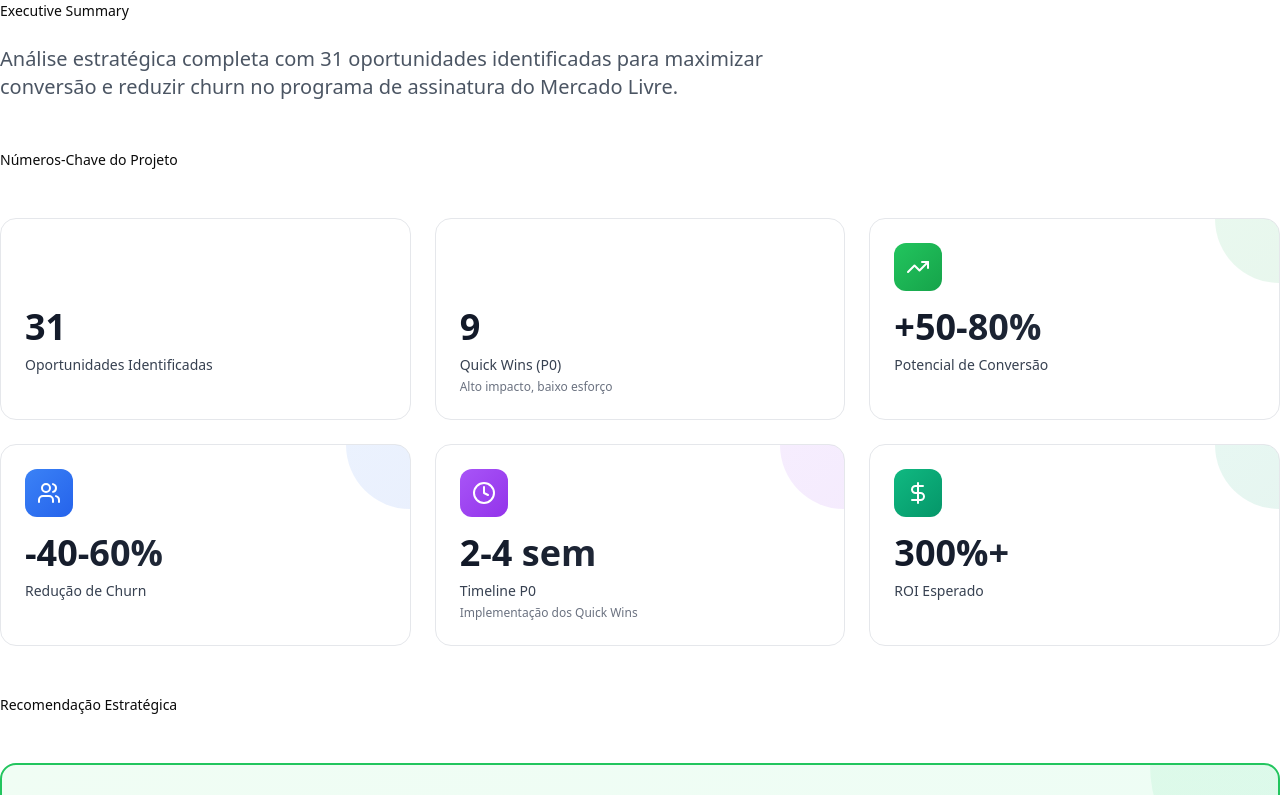
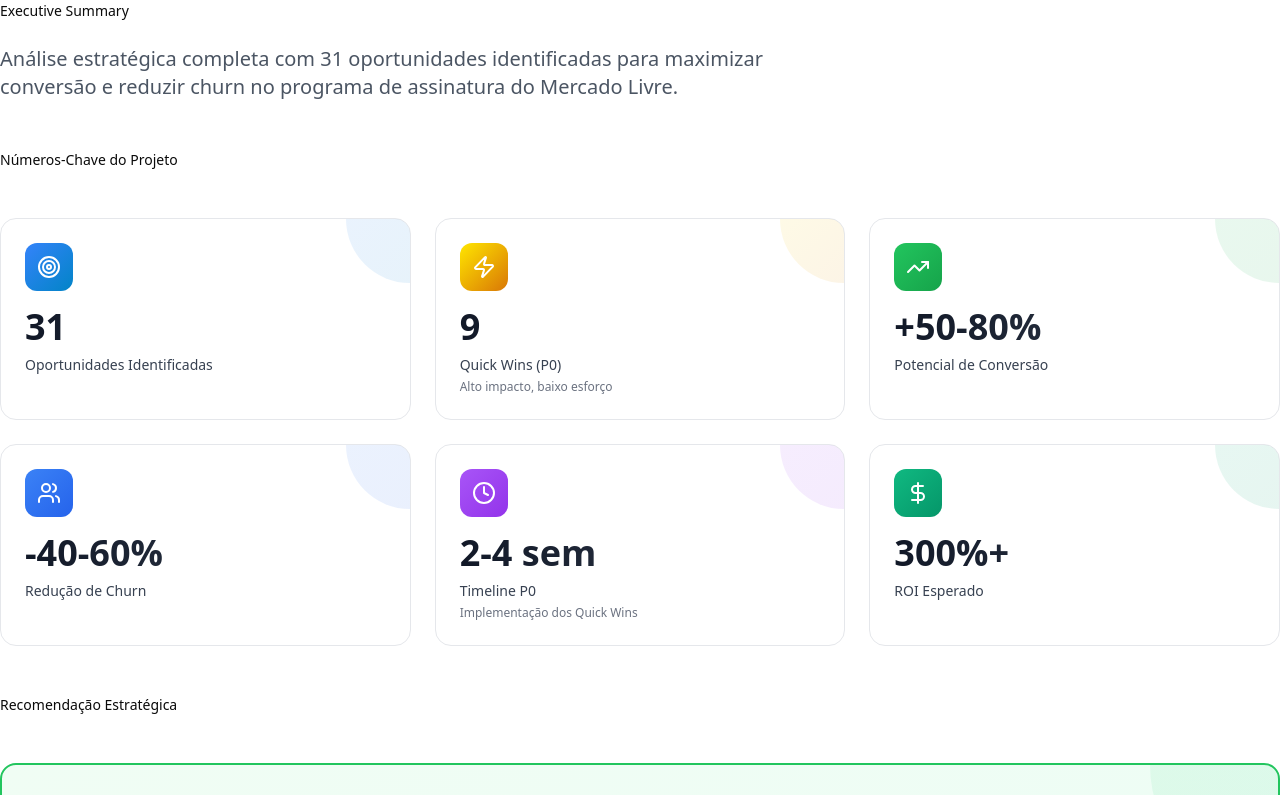
Before and after one commit to thaisnsouzaproductdesigner/Meli, a Next.js app: page / in a window 1280 px wide. Shown: the top 795 px of the page. Built offline with nearby package versions, Linux system fonts and the light colour scheme.

Commit message:
fix: Ajustar cores do shadcn/ui para Mercado Livre (azul e amarelo)

```diff
--- a/styles/globals.css
+++ b/styles/globals.css
@@ -10,18 +10,18 @@
     --card-foreground: #0a0a0a;
     --popover: #ffffff;
     --popover-foreground: #0a0a0a;
-    --primary: #171717;
-    --primary-foreground: #fafafa;
+    --primary: #3483fa;
+    --primary-foreground: #ffffff;
     --secondary: #f5f5f5;
     --secondary-foreground: #171717;
     --muted: #f5f5f5;
     --muted-foreground: #737373;
-    --accent: #f5f5f5;
+    --accent: #ffe600;
     --accent-foreground: #171717;
     --destructive: #e7000b;
     --border: #e5e5e5;
     --input: #e5e5e5;
-    --ring: #a1a1a1;
+    --ring: #3483fa;
     --chart-1: #f54900;
     --chart-2: #009689;
     --chart-3: #104e64;
@@ -29,12 +29,12 @@
     --chart-5: #fe9a00;
     --sidebar: #fafafa;
     --sidebar-foreground: #0a0a0a;
-    --sidebar-primary: #171717;
-    --sidebar-primary-foreground: #fafafa;
+    --sidebar-primary: #3483fa;
+    --sidebar-primary-foreground: #ffffff;
     --sidebar-accent: #f5f5f5;
     --sidebar-accent-foreground: #171717;
     --sidebar-border: #e5e5e5;
-    --sidebar-ring: oklch(0.708 0 0);
+    --sidebar-ring: #3483fa;
     --radius: 0.625rem;
   }
 
@@ -45,18 +45,18 @@
     --card-foreground: #fafafa;
     --popover: #171717;
     --popover-foreground: #fafafa;
-    --primary: #e5e5e5;
-    --primary-foreground: #171717;
+    --primary: #5ea3fb;
+    --primary-foreground: #ffffff;
     --secondary: #262626;
     --secondary-foreground: #fafafa;
     --muted: #262626;
     --muted-foreground: #a1a1a1;
-    --accent: #262626;
-    --accent-foreground: #fafafa;
+    --accent: #ffed4e;
+    --accent-foreground: #171717;
     --destructive: #ff6467;
     --border: #ffffff1a;
     --input: #ffffff26;
-    --ring: #737373;
+    --ring: #5ea3fb;
     --chart-1: #1447e6;
     --chart-2: #00bc7d;
     --chart-3: #fe9a00;
@@ -64,12 +64,12 @@
     --chart-5: #ff2056;
     --sidebar: #171717;
     --sidebar-foreground: #fafafa;
-    --sidebar-primary: #1447e6;
-    --sidebar-primary-foreground: #fafafa;
+    --sidebar-primary: #5ea3fb;
+    --sidebar-primary-foreground: #ffffff;
     --sidebar-accent: #262626;
     --sidebar-accent-foreground: #fafafa;
     --sidebar-border: #ffffff1a;
-    --sidebar-ring: #737373;
+    --sidebar-ring: #5ea3fb;
   }
 
   * {
--- a/tailwind.config.ts
+++ b/tailwind.config.ts
@@ -23,6 +23,17 @@ const config: Config = {
         primary: {
           DEFAULT: 'var(--primary)',
           foreground: 'var(--primary-foreground)',
+          50: '#f0f7ff',
+          100: '#e0f2fe',
+          200: '#bae6fd',
+          300: '#7dd3fc',
+          400: '#38bdf8',
+          500: '#3483fa',
+          600: '#0284c7',
+          700: '#0369a1',
+          800: '#075985',
+          900: '#0c4a6e',
+          950: '#082f49',
         },
         secondary: {
           DEFAULT: 'var(--secondary)',
@@ -35,6 +46,17 @@ const config: Config = {
         accent: {
           DEFAULT: 'var(--accent)',
           foreground: 'var(--accent-foreground)',
+          50: '#fffbeb',
+          100: '#fef3c7',
+          200: '#fde68a',
+          300: '#fcd34d',
+          400: '#fbbf24',
+          500: '#ffe600',
+          600: '#d97706',
+          700: '#b45309',
+          800: '#92400e',
+          900: '#78350f',
+          950: '#451a03',
         },
         destructive: {
           DEFAULT: 'var(--destructive)',
```
